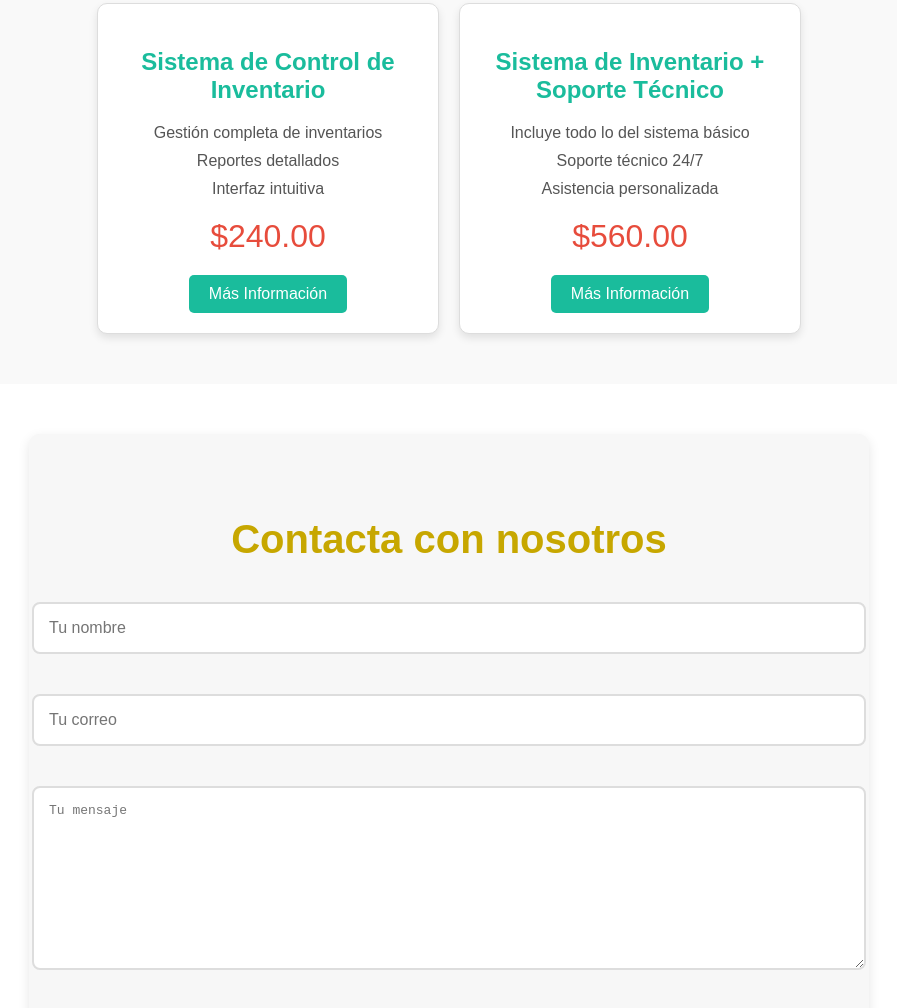
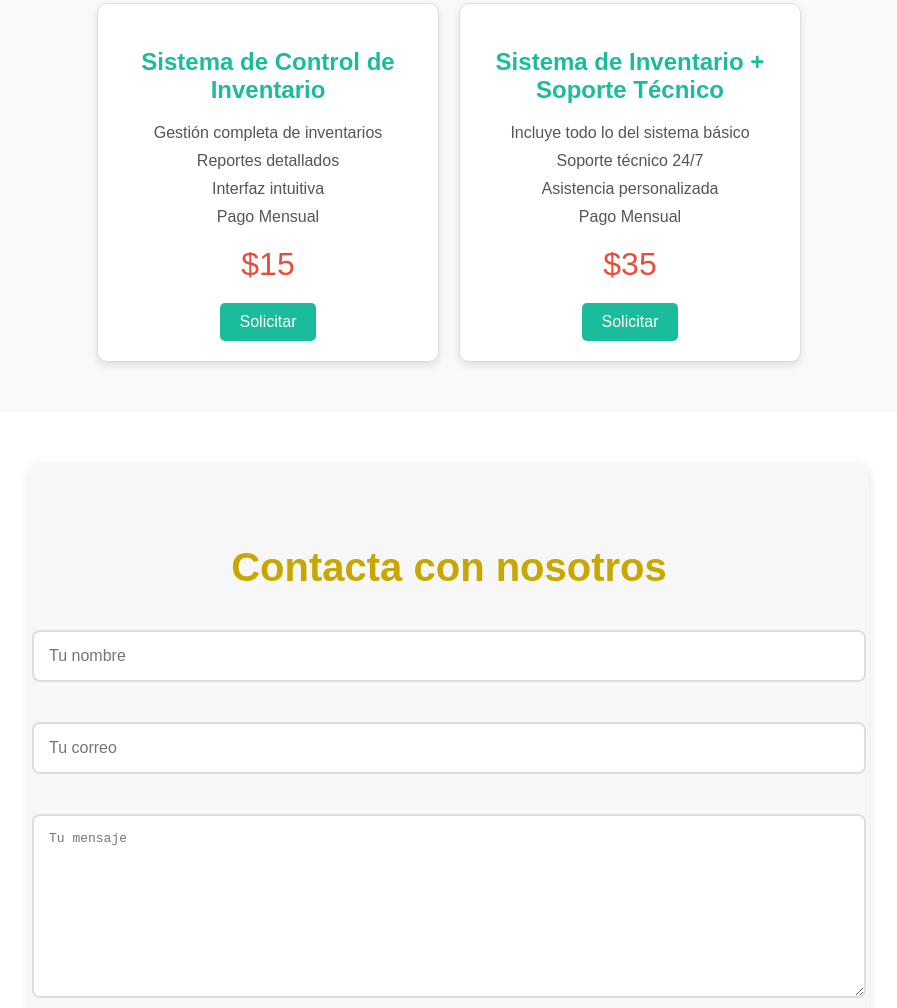
Before and after one commit to VICTORGVJ007/LandingpageHTML, a plain HTML site: page index.html in a window 1280 px wide. Shown: the part 1777-2785 px from the top of the page, without its empty margins (191-1088 px from the left). Drawn offline with Linux system fonts and the light colour scheme.

Commit message:
correccion

```diff
--- a/index.html
+++ b/index.html
@@ -65,9 +65,10 @@
                     <li>Gestión completa de inventarios</li>
                     <li>Reportes detallados</li>
                     <li>Interfaz intuitiva</li>
+                    <li>Pago Mensual</li>
                 </ul>
-                <div class="price">$300</div>
-                <button aria-label="Más información sobre el sistema básico">Más Información</button>
+                <div class="price">$15</div>
+                <button aria-label="Más información sobre el sistema básico">Solicitar</button>
             </div>
             <div class="pricing-card">
                 <h3>Sistema de Inventario + Soporte Técnico</h3>
@@ -75,9 +76,10 @@
                     <li>Incluye todo lo del sistema básico</li>
                     <li>Soporte técnico 24/7</li>
                     <li>Asistencia personalizada</li>
+                    <li>Pago Mensual</li>
                 </ul>
-                <div class="price">$700</div>
-                <button aria-label="Más información sobre el sistema con soporte técnico">Más Información</button>
+                <div class="price">$35</div>
+                <button aria-label="Más información sobre el sistema con soporte técnico">Solicitar</button>
             </div>
         </div>
     </section>
@@ -116,16 +118,16 @@
             this.reset();
         });
 
-        // Actualizar precios con descuento
-        document.addEventListener('DOMContentLoaded', function () {
-            const priceCards = document.querySelectorAll('.price');
-            const discount = 0.8; // 20% de descuento
-            priceCards.forEach((card) => {
-                const originalPrice = parseFloat(card.textContent.replace('$', ''));
-                const discountedPrice = originalPrice * discount;
-                card.textContent = `$${discountedPrice.toFixed(2)}`;
-            });
-        });
+        ////// Actualizar precios con descuento
+        ////document.addEventListener('DOMContentLoaded', function () {
+        ////    const priceCards = document.querySelectorAll('.price');
+        ////    const discount = 0.8; // 20% de descuento
+        ////    priceCards.forEach((card) => {
+        ////        const originalPrice = parseFloat(card.textContent.replace('$', ''));
+        ////        const discountedPrice = originalPrice * discount;
+        ////        card.textContent = `$${discountedPrice.toFixed(2)}`;
+        ////    });
+        //});
 
         // Efecto de hover en las tarjetas de precios
         const pricingCards = document.querySelectorAll('.pricing-card');
```
